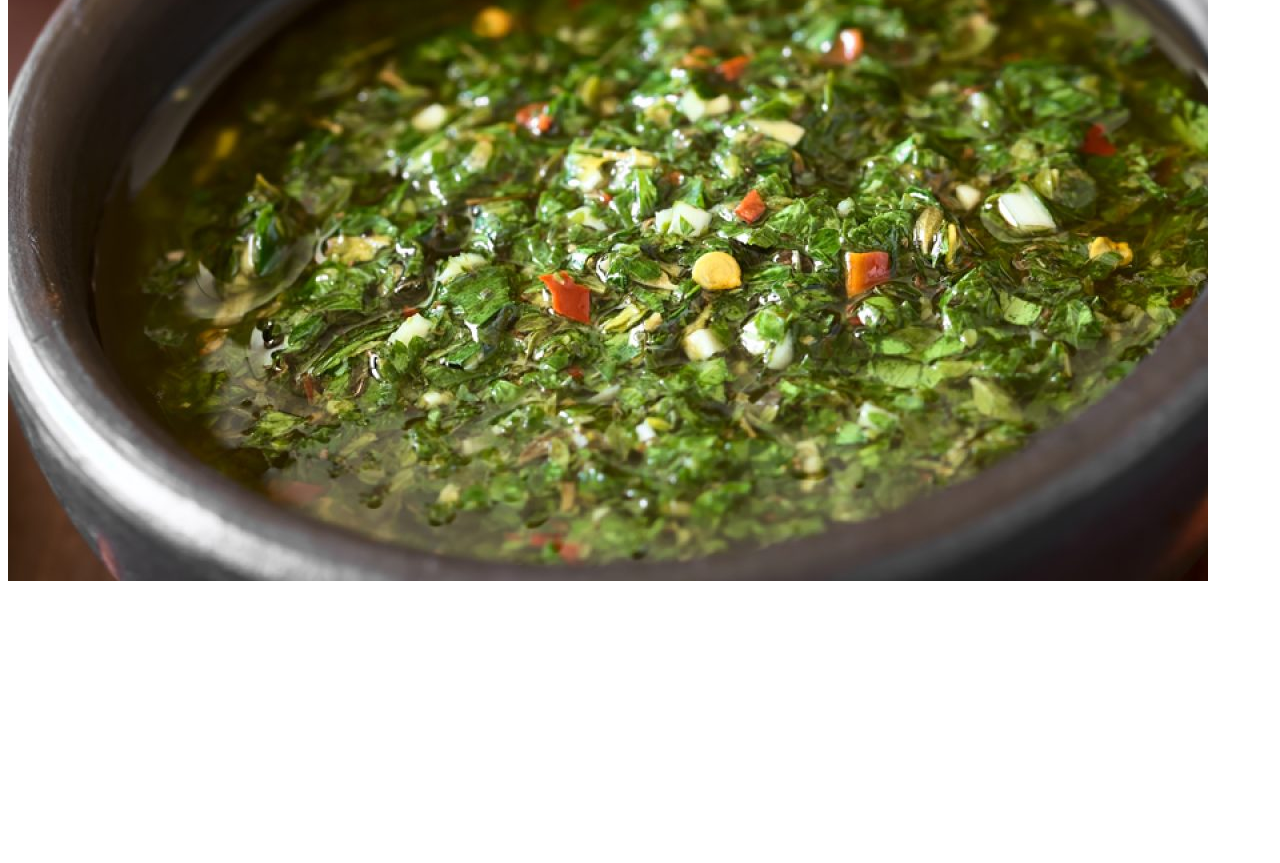
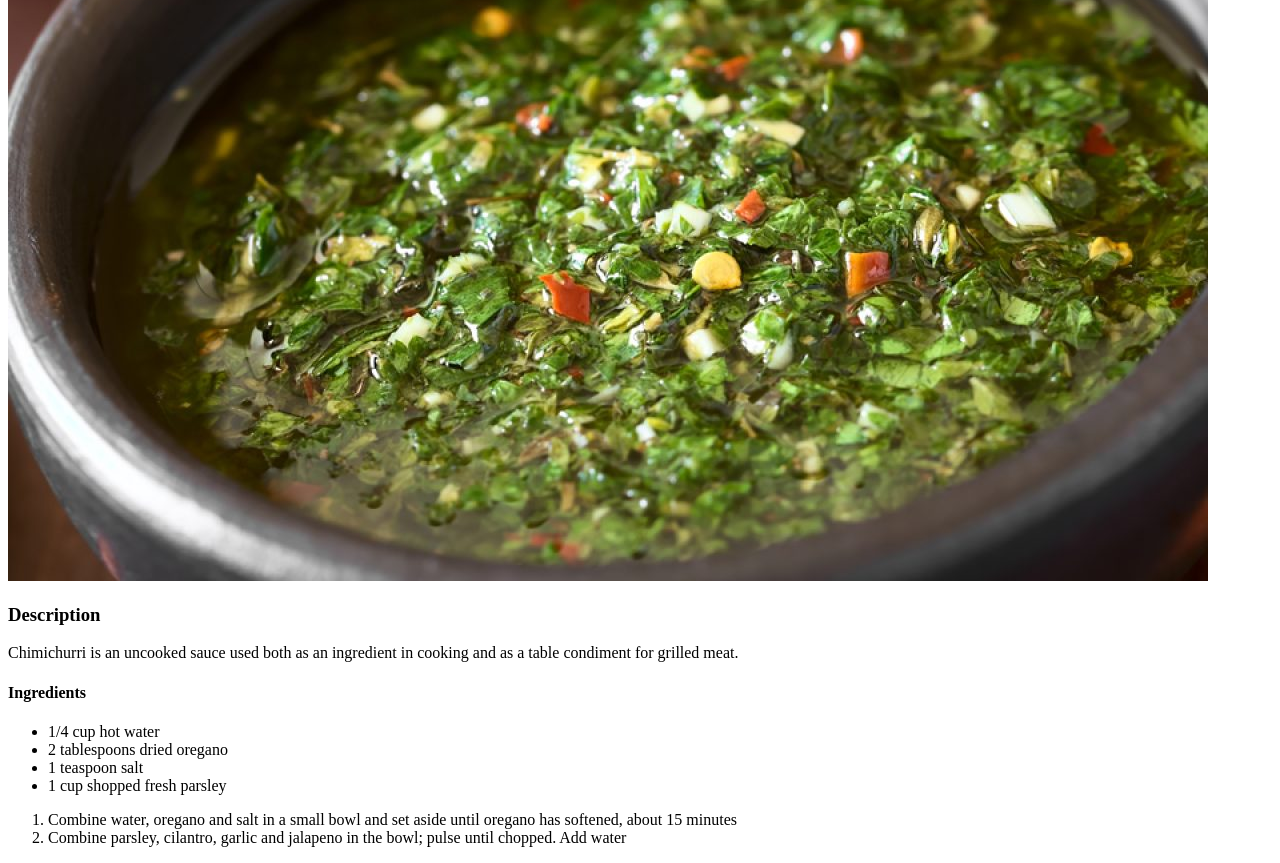
Before and after one commit to TheJeyK/odin-recipes, a plain HTML site: page recipes/chimichurri.html in a window 1280 px wide. Shown: the part 299-1162 px from the top of the page. Before the commit the page ends 892 px from the top, so only its background shows below. Drawn offline with Linux system fonts and the light colour scheme.

Commit message:
Add ingredients and steps for chimichurri Provided detailed information on the process of making chimichurri

```diff
--- a/recipes/chimichurri.html
+++ b/recipes/chimichurri.html
@@ -8,5 +8,24 @@
     <body>
         <h1>Chimichurri</h1>
         <img src="img/chimichurri.jpg">
+        <h3>Description</h3>
+        <p>Chimichurri is an uncooked sauce used both as an
+            ingredient in cooking and as a table condiment for
+            grilled meat.</p>
+        <h4>Ingredients</h4>
+        <ul>
+            <li>1/4 cup hot water</li>
+            <li>2 tablespoons dried oregano</li>
+            <li>1 teaspoon salt</li>
+            <li>1 cup shopped fresh parsley</li>
+        </ul>
+        <ol>
+            <li>Combine water, oregano and salt in a small bowl
+                and set aside until oregano has softened, about 15 minutes
+            </li>
+            <li>Combine parsley, cilantro, garlic and jalapeno in the bowl;
+                 pulse until chopped. Add water
+            </li>
+        </ol>
     </body>
 </html>
```
